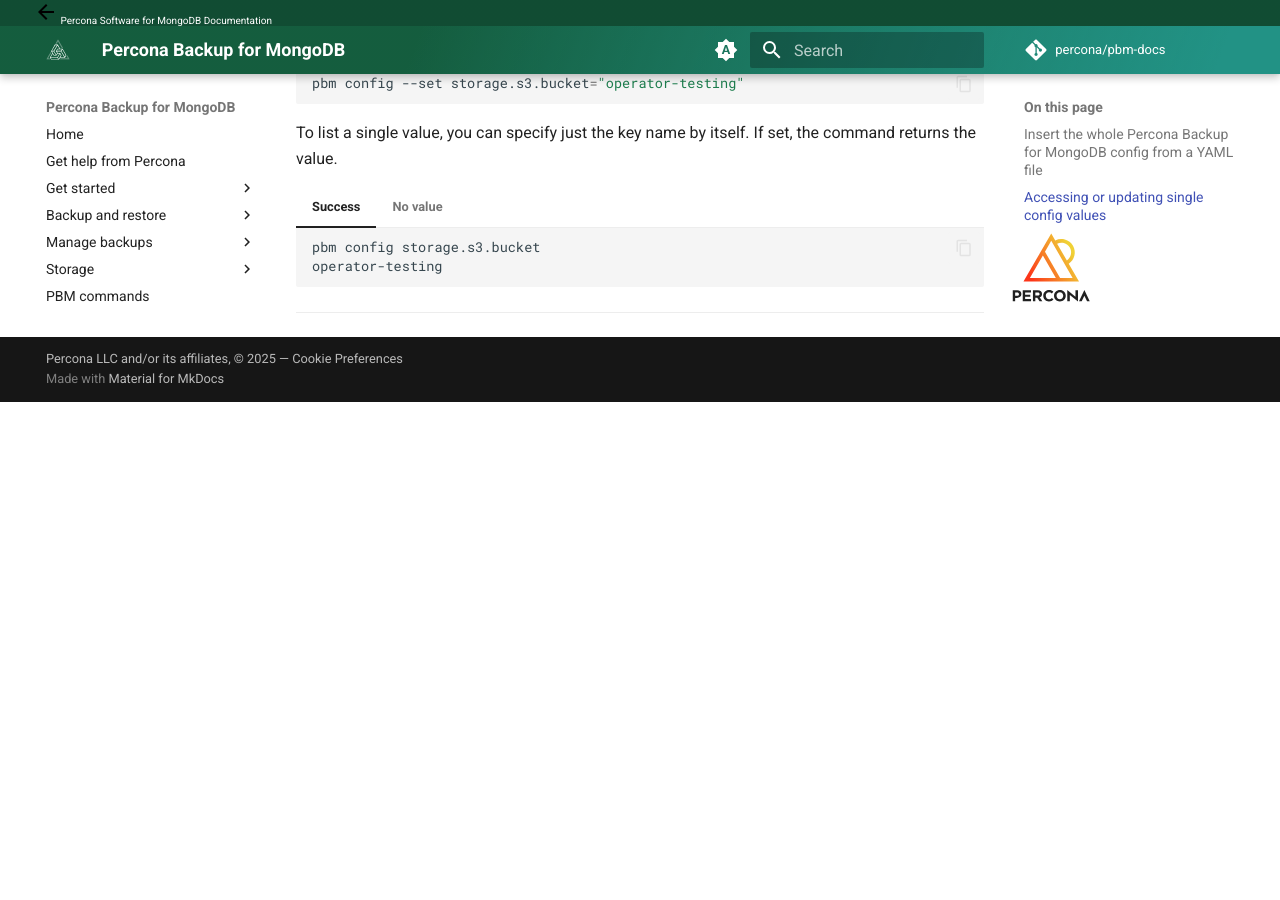
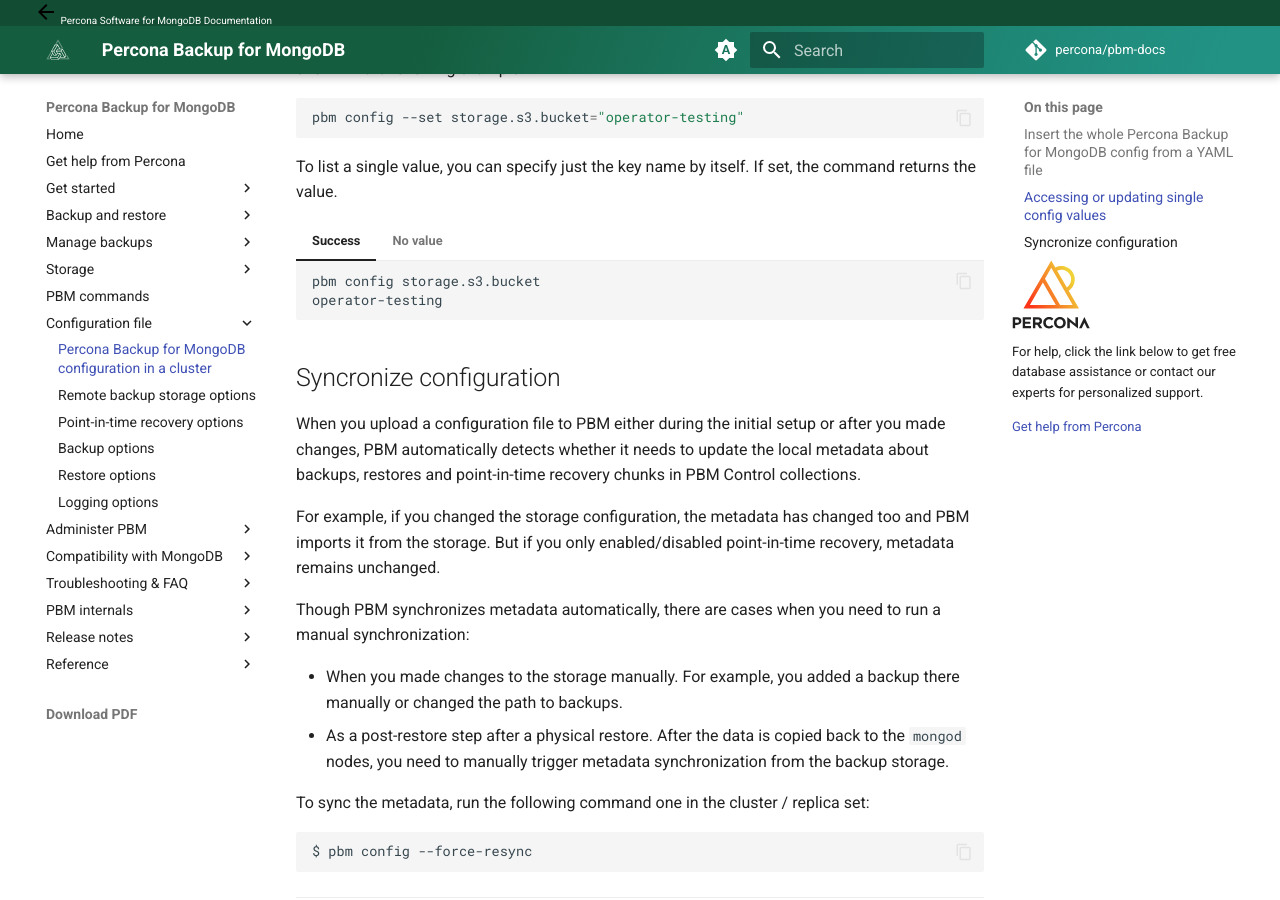
Before and after one commit to percona/pbm-docs, an MkDocs documentation site: the page built from docs/reference/config.md, in a window 1280 px wide and 900 px high, scrolled down 1277 px. Built offline with MkDocs 1.6.1 and Material for MkDocs 9.7.7, drawn with Linux system fonts in a browser that asks for light colours; nearby versions of some CDN libraries; comment, search, counter and statistics services are not loaded; before the commit the page ends 1679 px from its top, so only the background shows below that; some of the changed text lies outside the part shown.

Commit message:
Add more info for --force-resync option (#273)
* Added more info for --force-resync option

* Added explanation about metadata resync

---------

Co-authored-by: Anastasia Alexadrova <anastasia.alexandrova@percona.com>

````diff
--- a/docs/reference/config.md
+++ b/docs/reference/config.md
@@ -18,7 +18,10 @@
 
 * [Restore options](restore-options.md) are available as starting with version 1.3.2.
 
-Run [`pbm config --list`](../reference/pbm-commands.md#pbm-config) to see the whole config. (Sensitive fields such as keys will be redacted.)
+* [Logging options](logging-options.md) are available starting with version 2.9.0.
+
+
+Run [`pbm config --list`](../reference/pbm-commands.md#pbm-config) to see the whole config. Sensitive fields such as keys will be redacted.
 
 ## Insert the whole Percona Backup for MongoDB config from a YAML file
 
@@ -27,7 +30,7 @@
 
 Find the config file examples for the remote backup storage (required) in the [Example config files](../details/storage-config-example.md) section. For more information about available config file options, see [Configuration file options](configuration-options.md).
 
-Use the following command to upload the config file. For example, config file name is `pbm_config.yaml`:
+Use the following command to upload the config file. For example, the config file name is `pbm_config.yaml`:
 
 ```{.bash data-prompt="$"}
 $ pbm config --file pbm_config.yaml
@@ -60,3 +63,20 @@
     pbm config storage.s3.INVALID-KEY
     Error: unable to get config key: invalid config key
     ```
+
+## Syncronize configuration
+
+When you upload a configuration file to PBM either during the initial setup or after you made changes, PBM automatically detects whether it needs to update the local metadata about backups, restores and point-in-time recovery chunks  in PBM Control collections.
+
+For example, if you changed the storage configuration, the metadata has changed too and PBM imports it from the storage. But if you only enabled/disabled point-in-time recovery, metadata remains unchanged.
+
+Though PBM synchronizes metadata automatically, there are cases when you need to run a manual synchronization:
+
+* When you made changes to the storage manually. For example, you added a  backup there manually or changed the path to backups.
+* As a post-restore step after a physical restore. After the data is copied back to the `mongod` nodes, you need to manually trigger metadata synchronization from the backup storage.
+
+To sync the metadata, run the following command one in the cluster / replica set:
+
+```{.bash data-prompt="$"}
+$ pbm config --force-resync
+```
````
Also changed, not shown: docs/reference/pbm-commands.md (+1 -1 lines), 1 other file.
